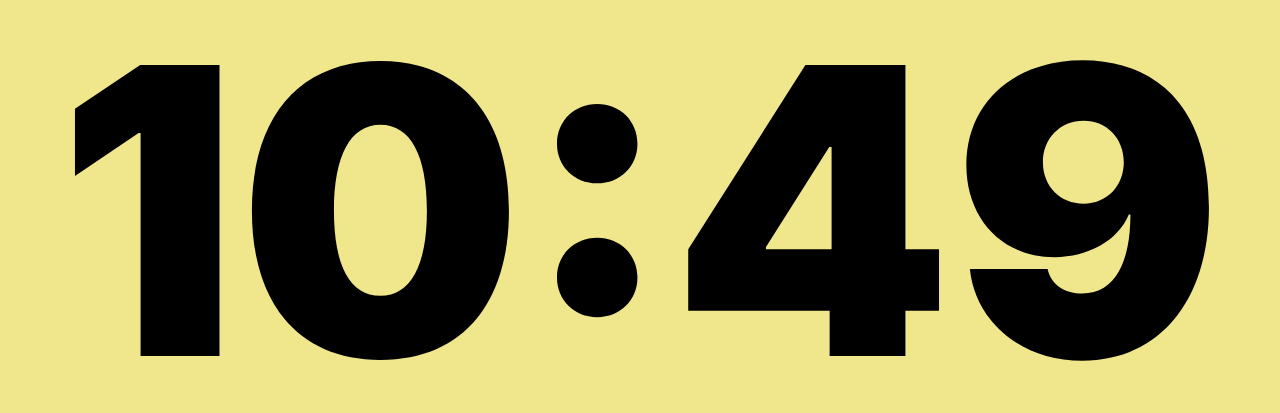
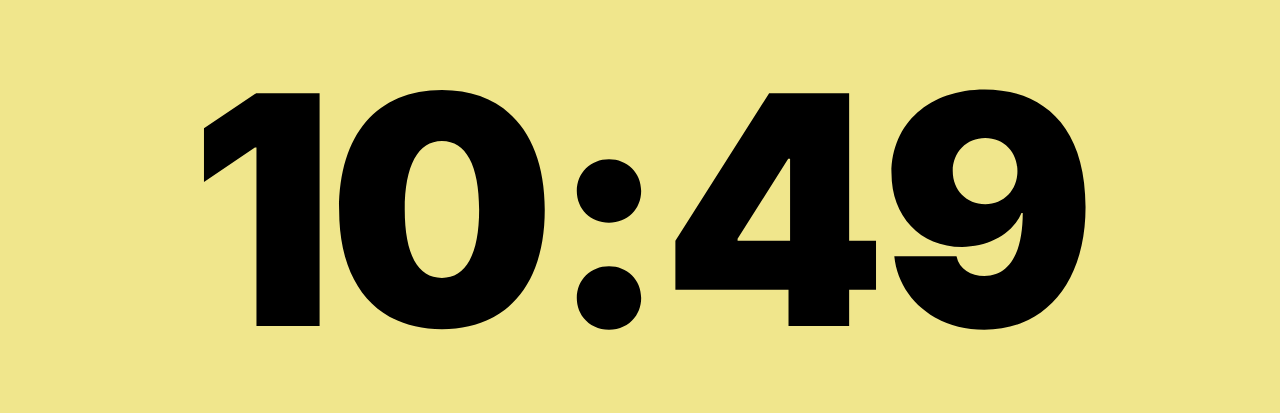
Before and after one commit to Karaseck/Riesenuhr, a plain HTML site: page index.html in a window 1280 px wide. Shown: the part 190-603 px from the top of the page. Drawn offline with Linux system fonts and the light colour scheme.

Commit message:
Update index.html

```diff
--- a/index.html
+++ b/index.html
@@ -5,21 +5,22 @@
     <meta name="viewport" content="width=device-width, initial-scale=1.0, maximum-scale=1.0, user-scalable=no, viewport-fit=cover">
     <meta name="apple-mobile-web-app-capable" content="yes">
     <meta name="apple-mobile-web-app-status-bar-style" content="black-translucent">
-    <title>Thomas Uhr Pur</title>
+    <title>Thomas Uhr</title>
     <style>
         body, html {
             margin: 0;
             padding: 0;
-            width: 100vw;
-            height: 100vh;
-            background-color: #F0E68C;
-            color: #000000;
+            width: 100%;
+            height: 100%;
+            background-color: #F0E68C; /* Khaki */
+            color: #000000; /* Schwarz */
             font-family: -apple-system, sans-serif;
             overflow: hidden;
             display: flex;
             justify-content: center;
             align-items: center;
         }
+
         #container {
             display: flex;
             justify-content: center;
@@ -27,6 +28,8 @@
             width: 100%;
             height: 100%;
         }
+
+        /* Wenn das Handy hochkant gehalten wird, erzwingen wir die Drehung */
         @media (orientation: portrait) {
             #container {
                 transform: rotate(90deg);
@@ -34,11 +37,14 @@
                 height: 100vw;
             }
         }
+
         #clock {
-            font-size: 50vh; /* Noch ein Stück größer */
+            /* 40vh ist der "Sweet Spot", damit es riesig ist, aber nicht umbricht */
+            font-size: 40vh;
             font-weight: 900;
             line-height: 1;
-            white-space: nowrap;
+            white-space: nowrap; /* Verhindert das Übereinanderstapeln der Zahlen */
+            letter-spacing: -0.02em;
         }
     </style>
 </head>
@@ -47,14 +53,14 @@
         <div id="clock">--:--</div>
     </div>
     <script>
-        function updateTime() {
+        function update() {
             const now = new Date();
-            document.getElementById('clock').textContent =
-                String(now.getHours()).padStart(2, '0') + ':' +
-                String(now.getMinutes()).padStart(2, '0');
+            const h = String(now.getHours()).padStart(2, '0');
+            const m = String(now.getMinutes()).padStart(2, '0');
+            document.getElementById('clock').textContent = h + ':' + m;
         }
-        updateTime();
-        setInterval(updateTime, 1000);
+        setInterval(update, 1000);
+        update();
     </script>
 </body>
 </html>
```
